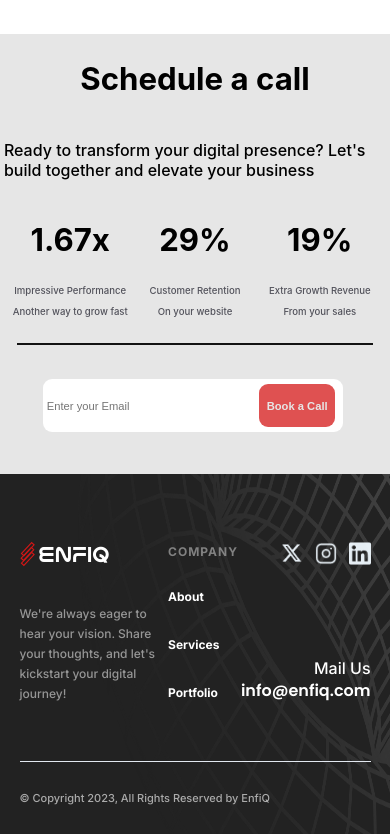
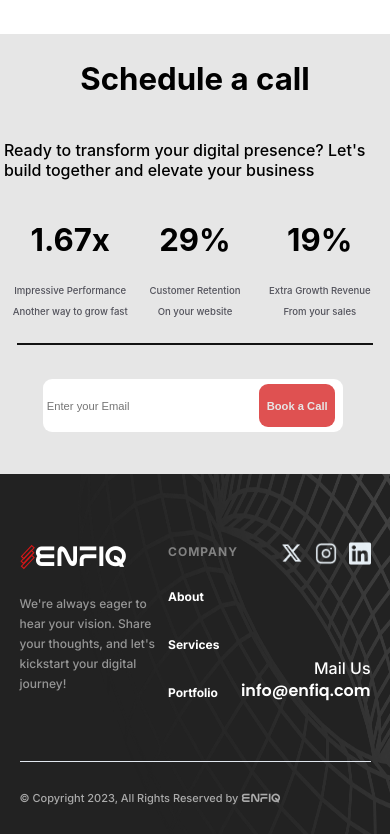
Before and after one commit to enfiqdev/Enfiq_Code, a React (Create React App) app: page / in a window 390 px wide. Shown: the part 5259-6093 px from the top of the page. Built offline with nearby package versions, Linux system fonts and the light colour scheme; a web font is replaced by a local one.

Commit message:
Small Changes

```diff
--- a/src/components/Footer.jsx
+++ b/src/components/Footer.jsx
@@ -16,7 +16,7 @@ const Footer = () => {
                             <div className='top-left'>
                                 <div className='top-left-1'>
                                     <div className='footer-logo'>
-                                        <img src={logo} className='logo' alt='Enfiq' />
+                                        <img src={logo} className='footer-logo-img' alt='Enfiq' />
                                         <a className='enfiq-name-footer' href='/'>enfiq</a>
                                     </div>
                                     <p className='footer-content'>
--- a/src/components/Hero.jsx
+++ b/src/components/Hero.jsx
@@ -5,6 +5,7 @@ import hero2 from '../Images/Hero Resources/hero2.png';
 import box from '../Images/Hero Resources/box.png';
 import arrowBlack from '../Images/Hero Resources/Arrow-Black.svg';
 import arrowRed from '../Images/Hero Resources/Arrow-Red.svg';
+import { Link } from 'react-scroll';
 import AOS from 'aos';
 import 'aos/dist/aos.css';
 
@@ -21,7 +22,7 @@ const Hero = () => {
         duration: 1000,
         easing: 'ease',
         once: false,
-      });
+    });
 
     return (
         <>
@@ -33,8 +34,8 @@ const Hero = () => {
                     </div>
                     <div className='hero-middle'>
                         <div>
-                        <a href='https://cal.com/enfiq/' target='_blank' className='schedule-call'>Schedule a Call</a>
-                        <a href='#portfolio' className='view-work'>View Work</a>
+                            <a href='https://cal.com/enfiq/' target='_blank' className='schedule-call'>Schedule a Call</a>
+                            <Link href='#portfolio' className='view-work' to='Project' smooth={true} offset={0} duration={500}>View Work</Link>
                         </div>
                     </div>
                     <div className='hero-bottom'>
--- a/src/css/Footer.css
+++ b/src/css/Footer.css
@@ -57,7 +57,7 @@
 .top-left-1 {
   display: flex;
   flex-direction: column;
-  justify-content: space-evenly;
+  justify-content: center;
   align-items: flex-start;
   width: 500px;
   height: 100%;
@@ -70,24 +70,27 @@
   align-items: flex-end;
   width: 250px;
 }
+.footer-logo-img{
+  width: 22px;
+}
 .footer-logo {
   height: fit-content;
-  width: 110px;
+  width: 190px;
   display: flex;
   align-items: center;
   font-family: "Inter", sans-serif;
-  justify-content: space-between;
+  justify-content: space;
 }
 .enfiq-name-footer {
   font-family: "Pavelt";
   color: #fff;
   text-align: center;
-  font-family: Pavelt;
-  font-size: 24px;
+  font-size: 36px;
   font-style: normal;
   font-weight: 400;
   line-height: normal;
   text-decoration: none;
+  width: 140px;
 }
 .footer-content {
   font-family: "Inter", sans-serif;
@@ -98,6 +101,8 @@
   font-weight: 400;
   text-align: left;
   line-height: 26px;
+  margin-bottom: 40px;
+  margin-top: 50px;
 }
 .footer-nav {
   display: flex;
@@ -121,6 +126,9 @@
   text-decoration: none;
   color: #fff;
   cursor: pointer;
+}
+.footer-link:hover{
+  color: #d41717;
 }
 .footer-company {
   color: rgba(161, 161, 161, 0.75);
@@ -184,8 +192,11 @@
   font-style: normal;
   font-weight: 600;
   line-height: normal;
+  cursor: pointer;
 }
-
+.email:hover{
+  color: #d41717;
+}
 .footer-container-bottom {
   width: 100%;
   height: 20%;
@@ -206,6 +217,7 @@
 }
 .span-enfiq {
   font-weight: 500;
+  font-family: "Pavelt";
 }
 @media screen and (max-width: 1024px) {
   .footer-container {
@@ -266,6 +278,13 @@
   .footer-center {
     background-size: contain;
   }
+  .enfiq-name-footer{
+    font-size: 30px;
+  }
+  .footer-content{
+    margin-top: 30px;
+    margin-bottom: 30px;
+  }
 }
 @media screen and (max-width: 768px) {
   .footer-container {
@@ -278,6 +297,10 @@
   .span-enfiq {
     font-size: 14px;
   }
+  .footer-content{
+    margin-top: 30px;
+    margin-bottom: 10px;
+  }
 }
 @media screen and (max-width: 650px) {
   .top-left {
@@ -287,7 +310,7 @@
   .top-left-1 {
     justify-content: center;
     height: fit-content;
-    margin-top: 60px;
+    margin-top: 70px;
   }
   .footer-content {
     margin: 0;
@@ -314,6 +337,10 @@
   .footer-copyright,
   .span-enfiq {
     font-size: 12px;
+  }
+  .footer-content{
+    margin-top: 20px;
+    margin-bottom: 20px;
   }
 }
 @media screen and (max-width: 520px) {
@@ -343,6 +370,10 @@
   }
   .footer-content {
     margin-top: 40px;
+  }
+  .footer-content{
+    margin-top: 20px;
+    margin-bottom: 20px;
   }
 }
 @media screen and (max-width: 426px) {
@@ -381,6 +412,13 @@
   .footer-content {
     margin-top: 35px;
     line-height: 20px;
+  }
+  .enfiq-name-footer{
+    font-size: 26px;
+  }
+  .footer-content{
+    margin-top: 20px;
+    margin-bottom: 20px;
   }
 }
 @media screen and (max-width: 375px) {
--- a/src/css/Nav.css
+++ b/src/css/Nav.css
@@ -9,10 +9,8 @@
   flex-direction: row;
   align-items: center;
   justify-content: center;
-  /* background-color: yellow; */
 }
 .nav-center {
-  /* background-color: yellow; */
   width: 80%;
   height: 100%;
   display: flex;
@@ -65,6 +63,9 @@
   text-decoration: none;
   color: #000;
   cursor: pointer;
+}
+.nav-link:hover{
+  color: #d41717;
 }
 .lets-talk {
   border-radius: 10px;
```
